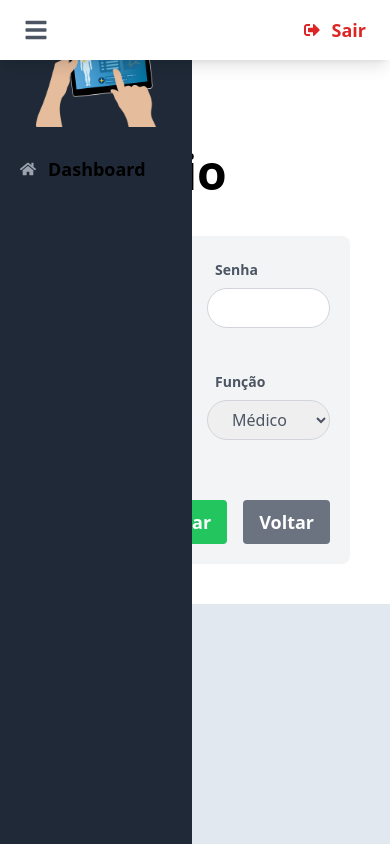
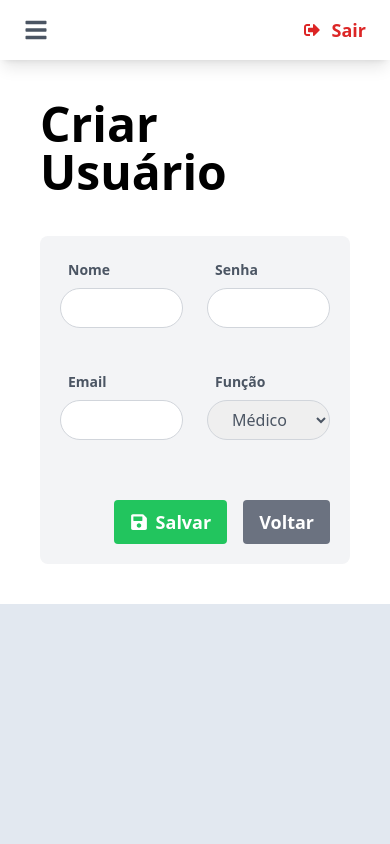
Before and after one commit to TeodoroRaulino/MedicalRecords-Front, a Next.js app: page /dashboard/users/create in a window 390 px wide. Built offline with nearby package versions, Linux system fonts and the light colour scheme; sample sign-in values are in the browser's storage.

Commit message:
feat: Responsivo sidebar

```diff
--- a/src/layout/dashboard.tsx
+++ b/src/layout/dashboard.tsx
@@ -32,6 +32,24 @@ export function Dashboard(Page: any) {
     const { sidebarIsOpen, setSidebarIsOpen } = useSidebarStore();
 
     const [menu, setMenu] = useState<MenuItem[]>([]);
+
+    const [isMobile, setIsMobile] = useState(false);
+
+    const [sidebarOpen, setSidebarOpen] = useState(false);
+
+    useEffect(() => {
+      const handleResize = () => {
+        setIsMobile(window.innerWidth <= 1024);
+      };
+
+      handleResize();
+
+      window.addEventListener("resize", handleResize);
+
+      return () => {
+        window.removeEventListener("resize", handleResize);
+      };
+    }, []);
 
     useEffect(() => {
       function renderMenuItems() {
@@ -123,14 +141,21 @@ export function Dashboard(Page: any) {
 
     return (
       <>
+        <div
+          onClick={() => setSidebarOpen(false)}
+          className={
+            (sidebarOpen ? "block" : "hidden") +
+            " fixed z-20 inset-0 bg-black opacity-50 transition-opacity lg:hidden"
+          }
+        ></div>
         <div className="flex h-screen bg-slate-200">
           <div
             className={
-              (sidebarIsOpen
+              (sidebarOpen
                 ? "translate-x-0 ease-out"
                 : "-translate-x-full ease-in") +
-              (sidebarIsOpen ? " w-48" : " w-16") +
-              " fixed inset-y-0 left-0 transition-all duration-300 overflow-hidden transform bg-gray-800 overflow-y-auto lg:translate-x-0 lg:static lg:inset-0"
+              (sidebarIsOpen ? " lg:w-48" : " lg:w-16") +
+              " fixed z-50 inset-y-0 left-0 transition-all duration-300 overflow-hidden transform bg-gray-800 overflow-y-auto lg:translate-x-0 lg:static lg:inset-0 w-48"
             }
           >
             <div className="flex flex-col items-center justify-center pt-8">
@@ -154,7 +179,11 @@ export function Dashboard(Page: any) {
             <header className="flex justify-between items-center z-20 py-4 px-6 bg-white shadow-lg">
               <div className="flex items-center justify-center">
                 <button
-                  onClick={() => setSidebarIsOpen(!sidebarIsOpen)}
+                  onClick={
+                    isMobile
+                      ? () => setSidebarOpen(true)
+                      : () => setSidebarIsOpen(!sidebarIsOpen)
+                  }
                   className="text-gray-600 text-2xl font-semibold h-auto w-10"
                 >
                   <FaBars />
```
